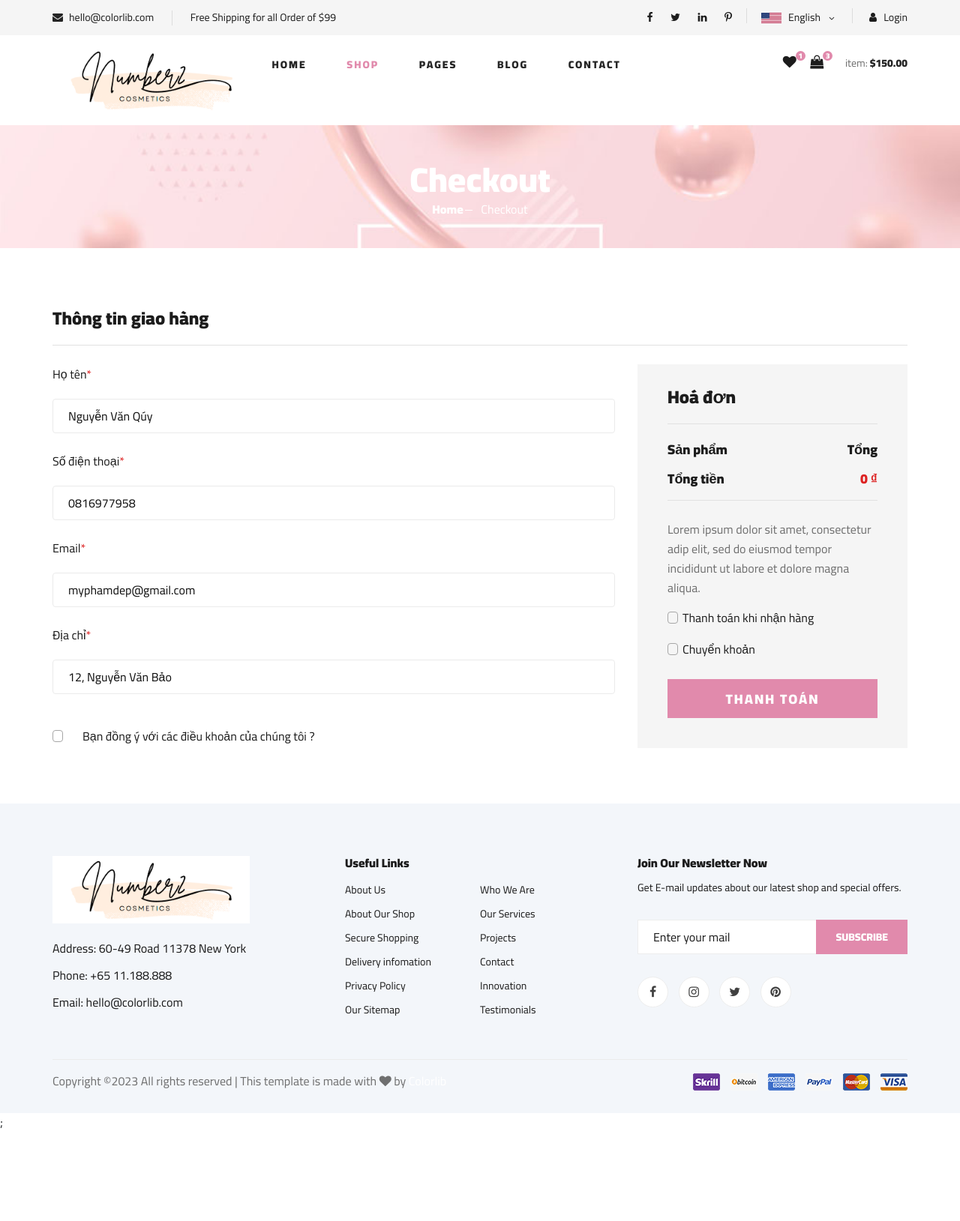
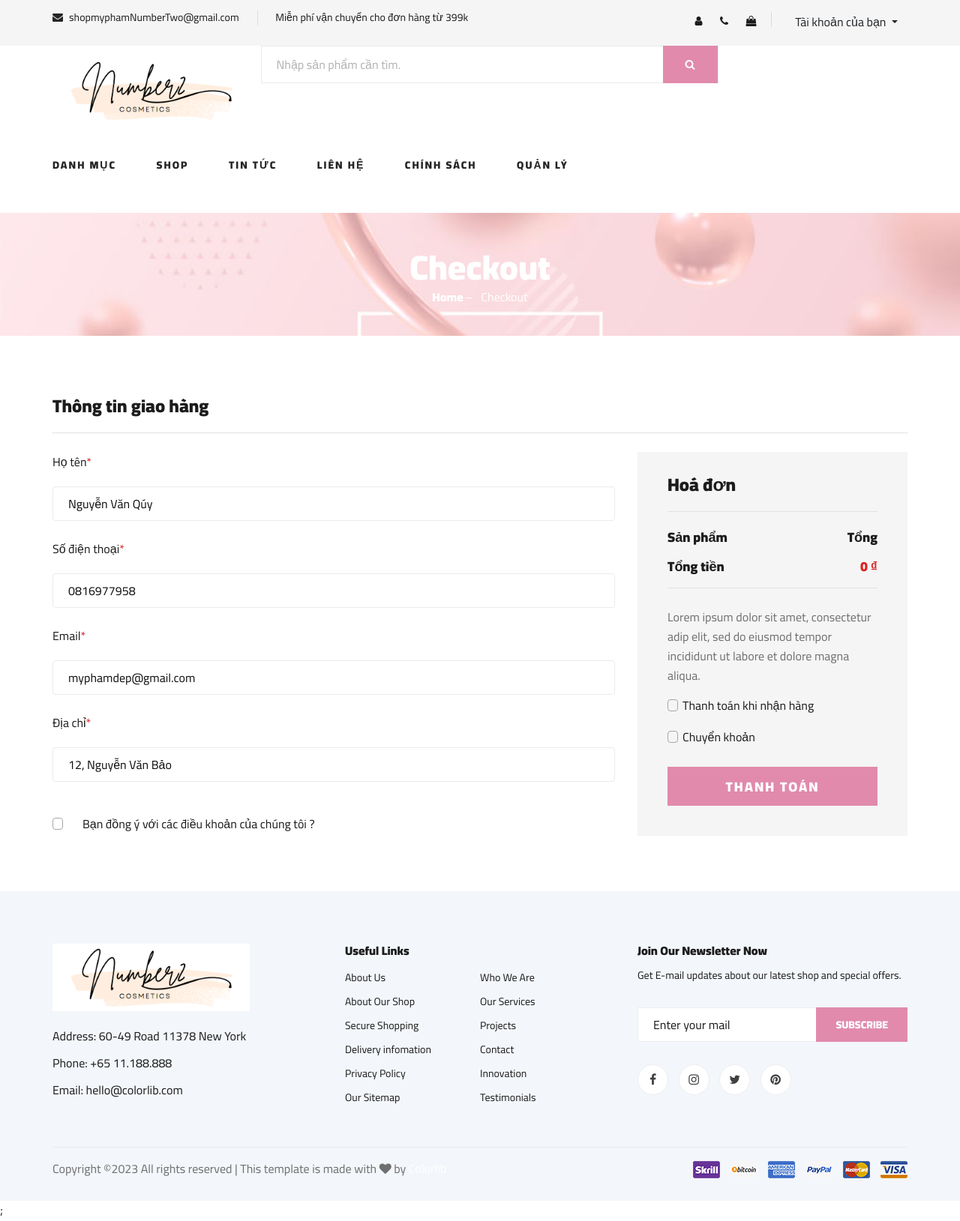
Before and after one commit to truongsut21/PTUD_N10_DEMO, a PHP site: page /pay.php in a window 1280 px wide. Shown: the whole page at 75% size. Before the commit the page ends 1505 px from the top, so only its background shows below. Run offline with PHP 8.4, Linux system fonts and the light colour scheme; the visitor is signed in with stand-in values (Sample User, id 1); data comes from the database, SQL or seed files in the repository.

Commit message:
fix lỗi admin

```diff
--- a/controller/cDetailsProduct.php
+++ b/controller/cDetailsProduct.php
@@ -13,9 +13,7 @@ class CDetailsProduct
         if (isset($_REQUEST["submitAddToCart"])) {
             $quantity = $_REQUEST["quantity"];
             $maSanPham = $_REQUEST["MaSanPham"];
-            echo $maSanPham;
-            echo "----------------------------------------------------------------";
-            echo $quantity;
+
             $respon = addToCart($quantity, $maSanPham);
 
             if ($respon) {
--- a/controller/cProductAdmin.php
+++ b/controller/cProductAdmin.php
@@ -26,7 +26,7 @@
 
             if($type == 'image/jpg' || $type == 'image/png' || $type == 'image/jpeg'){
                 if($size < 3*1024*1024){
-                    if(move_uploaded_file($hinhAnh["tmp_name"], 'image/'.$tenAnh)){
+                    if(move_uploaded_file($hinhAnh["tmp_name"], 'img/'.$tenAnh)){
                         $p = new MProduct();
                         $res = $p -> insertProduct($tenSP, $slt, $moTa, $giaBan, $giaNhap, $thuongHieu, $tenAnh, $hsd, $loaiSP, $nhaCC);
                         if($res){
--- a/model/mPay.php
+++ b/model/mPay.php
@@ -74,7 +74,7 @@ class MPay
                 echo  $sql_deleteProd;
                 $tbl = mysqli_query($con, $sql_deleteProd);
 
-                echo "<script> alert('them don hàng thêm thành công! --- makh: $maKhachHang')
+                echo "<script> alert('thêm đơn  hàng thêm thành công!)
                         window.location.href = 'index.php';
                         </script>";
             } else {
--- a/pay.php
+++ b/pay.php
@@ -36,145 +36,95 @@
     $pay = new CPay();
     $pay->handlePay();
     ?>
-    <!-- Humberger Begin -->
-    <div class="humberger__menu__overlay"></div>
-    <div class="humberger__menu__wrapper">
-        <div class="humberger__menu__logo">
-            <a href="#"><img src="img/logo.png" alt=""></a>
-        </div>
-        <div class="humberger__menu__cart">
-            <ul>
-                <li><a href="#"><i class="fa fa-heart"></i> <span>1</span></a></li>
-                <li><a href="#"><i class="fa fa-shopping-bag"></i> <span>3</span></a></li>
-            </ul>
-            <div class="header__cart__price">item: <span>$150.00</span></div>
-        </div>
-        <div class="humberger__menu__widget">
-            <div class="header__top__right__language">
-                <img src="img/language.png" alt="">
-                <div>English</div>
-                <span class="arrow_carrot-down"></span>
-                <ul>
-                    <li><a href="#">Spanis</a></li>
-                    <li><a href="#">English</a></li>
-                </ul>
-            </div>
-            <div class="header__top__right__auth">
-                <a href="#"><i class="fa fa-user"></i> Login</a>
-            </div>
-        </div>
-        <nav class="humberger__menu__nav mobile-menu">
-            <ul>
-                <li class="active"><a href="./index.php">Home</a></li>
-                <li><a href="./shop-grid.html">Shop</a></li>
-                <li><a href="#">Pages</a>
-                    <ul class="header__menu__dropdown">
-                        <li><a href="./shop-details.html">Shop Details</a></li>
-                        <li><a href="./cart.php">Shoping Cart</a></li>
-                        <li><a href="./checkout.html">Thanh Toán</a></li>
-                        <li><a href="./blog-details.html">Blog Details</a></li>
-                    </ul>
-                </li>
-                <li><a href="./blog.html">Blog</a></li>
-                <li><a href="./contact.html">Contact</a></li>
-            </ul>
-        </nav>
-        <div id="mobile-menu-wrap"></div>
-        <div class="header__top__right__social">
-            <a href="#"><i class="fa fa-facebook"></i></a>
-            <a href="#"><i class="fa fa-twitter"></i></a>
-            <a href="#"><i class="fa fa-linkedin"></i></a>
-            <a href="#"><i class="fa fa-pinterest-p"></i></a>
-        </div>
-        <div class="humberger__menu__contact">
-            <ul>
-                <li><i class="fa fa-envelope"></i> hello@colorlib.com</li>
-                <li>Free Shipping for all Order of $99</li>
-            </ul>
-        </div>
-    </div>
-    <!-- Humberger End -->
 
     <!-- Header Section Begin -->
     <header class="header">
         <div class="header__top">
             <div class="container">
                 <div class="row">
-                    <div class="col-lg-6">
+                    <div class="col-lg-8 col-md-6">
                         <div class="header__top__left">
                             <ul>
-                                <li><i class="fa fa-envelope"></i> hello@colorlib.com</li>
-                                <li>Free Shipping for all Order of $99</li>
+                                <li><i class="fa fa-envelope"></i> shopmyphamNumberTwo@gmail.com</li>
+                                <li>Miễn phí vận chuyển cho đơn hàng từ 399k</li>
                             </ul>
                         </div>
                     </div>
-                    <div class="col-lg-6">
+
+                    <div class="col-lg-4 col-md-6">
                         <div class="header__top__right">
                             <div class="header__top__right__social">
-                                <a href="#"><i class="fa fa-facebook"></i></a>
-                                <a href="#"><i class="fa fa-twitter"></i></a>
-                                <a href="#"><i class="fa fa-linkedin"></i></a>
-                                <a href="#"><i class="fa fa-pinterest-p"></i></a>
+                                <a href="#"><i class="fa fa-user"></i></a>
+                                <a href="#"><i class="fa fa-phone"></i></a>
+                                <a href="cart.php"><i class="fa fa-shopping-bag"></i></a>
                             </div>
-                            <div class="header__top__right__language">
-                                <img src="img/language.png" alt="">
-                                <div>English</div>
-                                <span class="arrow_carrot-down"></span>
-                                <ul>
-                                    <li><a href="#">Spanis</a></li>
-                                    <li><a href="#">English</a></li>
-                                </ul>
-                            </div>
+
                             <div class="header__top__right__auth">
-                                <a href="#"><i class="fa fa-user"></i> Login</a>
+                                <div class="dropdown">
+                                    <button  class="btn dropdown-toggle" type="button"
+                                        id="dropdownMenuButton" data-toggle="dropdown" aria-haspopup="true"
+                                        aria-expanded="false">
+                                        Tài khoản của bạn
+                                    </button>
+                                    <div class="dropdown-menu" aria-labelledby="dropdownMenuButton">
+                                    <a class="dropdown-item" href="view/capnhatttcn.php">Cập nhật thông tin</a>
+                                    <a class="dropdown-item" href="view/doimatkhau.php">Đổi mật khẩu</a>
+                                    <a class="dropdown-item" href="?action=logout">Đăng xuất</a>
+                                    </div>
+                                </div>
                             </div>
                         </div>
                     </div>
                 </div>
             </div>
         </div>
+        </div>
+
         <div class="container">
             <div class="row">
+
                 <div class="col-lg-3">
                     <div class="header__logo">
-                        <a href="./index.php"><img src="img/logo.png" alt=""></a>
+                        <a href="../PTUD_N10_DEMO/index.php"><img src="../PTUD_N10_DEMO/img/logo.png" alt=""></a>
                     </div>
                 </div>
-                <div class="col-lg-6">
+
+                <div class="hero__search">
+                    <div class="hero__search__form">
+                        <form action="#" method="get">
+                            <input type="text" name="tim" placeholder="Nhập sản phẩm cần tìm.">
+                            <button class="site-btn" type="submit" name="timkiem">
+                                <i class="fa fa-search" value="Tìm kiếm"></i>
+                            </button>
+                        </form>
+                    </div>
+                </div>
+
+                <div class="col-lg-12">
                     <nav class="header__menu">
                         <ul>
-                            <li><a href="./index.php">Home</a></li>
-                            <li class="active"><a href="./shop-grid.html">Shop</a></li>
-                            <li><a href="#">Pages</a>
+                            <li><a href="#">Danh mục</a>
                                 <ul class="header__menu__dropdown">
-                                    <li><a href="./shop-details.html">Shop Details</a></li>
-                                    <li><a href="./cart.php">Shoping Cart</a></li>
-                                    <li><a href="./checkout.html">Check Out</a></li>
-                                    <li><a href="./blog-details.html">Blog Details</a></li>
+                                    <li><a href="../PTUD_N10_DEMO/xemsanpham.php">Xem sản phẩm</a></li>
+                                    <li><a href="../PTUD_N10_DEMO/dathang.php">Đặt hàng</a></li>
+                                    <li><a href="../PTUD_N10_DEMO/thongtinsanpham.html">Xem thông tin đơn hàng</a></li>
+                                    <li><a href="../PTUD_N10_DEMO/huydon.html">Hủy đơn</a></li>
+                                    <li><a href="#">Khác</a></li>
                                 </ul>
                             </li>
-                            <li><a href="./blog.html">Blog</a></li>
-                            <li><a href="./contact.html">Contact</a></li>
+                            <li><a href="../PTUD_N10_DEMO/shop.php">Shop</a></li>
+                            <li><a href="#">Tin tức</a></li>
+                            <li><a href="#">Liên hệ</a></li>
+                            <li><a href="#">Chính sách</a></li>
+                            <li><a href="#">Quản lý</a></li>
                         </ul>
                     </nav>
                 </div>
-                <div class="col-lg-3">
-                    <div class="header__cart">
-                        <ul>
-                            <li><a href="#"><i class="fa fa-heart"></i> <span>1</span></a></li>
-                            <li><a href="#"><i class="fa fa-shopping-bag"></i> <span>3</span></a></li>
-                        </ul>
-                        <div class="header__cart__price">item: <span>$150.00</span></div>
-                    </div>
-                </div>
-            </div>
-            <div class="humberger__open">
-                <i class="fa fa-bars"></i>
             </div>
         </div>
     </header>
     <!-- Header Section End -->
-
+    <br>
 
     <!-- Breadcrumb Section Begin -->
     <section class="breadcrumb-section set-bg" data-setbg="img/breadcrumb.jpg">
--- a/view/capnhatttcn.php
+++ b/view/capnhatttcn.php
@@ -40,7 +40,7 @@ if((isset($_POST['submit'])) && ($_POST['submit'])){
 
             if ($result) {
                 echo "<script> alert('Cập nhật thông tin thành công')</script>";
-                echo header("refresh: 0; url='../layout/header.php'");
+                echo header("refresh: 0; url='../indexuser.php'");
             } else {
                 echo "Lỗi cập nhật thông tin: " . mysqli_error($conn);
             }
--- a/view/doimatkhau.php
+++ b/view/doimatkhau.php
@@ -28,7 +28,7 @@ if((isset($_POST['submit'])) && ($_POST['submit'])){
             $kq = $p->capnhatmatkhau($oldPassword, $newPassword,$SoDienThoaiSession);
                 if($kq==1){
                     echo "<script> alert('Đổi mật khẩu thành công')</script>";
-                    echo header("refresh: 0; url='../layout/header.php'");
+                    echo header("refresh: 0; url='../indexuser.php'");
                 }
                 else{
                     $txt = "Lỗi";
--- a/view/editProductAdmin.php
+++ b/view/editProductAdmin.php
@@ -108,7 +108,7 @@
             <div class="form-group col-md-7">
                 <label for="">Loại sản phẩm</label>
                 <?php
-                include_once("Controller/cLoaiSPAmin.php");
+                include_once("Controller/cLoaiSPAdmin.php");
                 $cloai = new CLoaiSP();
                 $tbl = $cloai->getAllLoaiSP();
 
@@ -130,7 +130,7 @@
             <div class="form-group col-md-12">
                 <label>Nhà cung cấp</label>
                 <?php
-                include_once("Controller/Admin.php");
+                include_once("Controller/cNhaCCAdmin.php");
                 $ce = new CNhaCC();
                 $tbl = $ce->getAllNCC();
 
--- a/view/taomkm.php
+++ b/view/taomkm.php
@@ -3,6 +3,8 @@
     ob_start();
     include "../Model/ketnoi.php";
     include "../Model/khachhang.php";
+    $mkdefa = '';
+    $remkdefa = '';
 if((isset($_POST['submit'])) && ($_POST['submit'])){
             $email = $_SESSION['employee_id_check'];
             $newPassword=$_REQUEST["newPassword"];
@@ -32,8 +34,7 @@ if((isset($_POST['submit'])) && ($_POST['submit'])){
             $txt = "loi";
         }
 
-        $mkdefa = '';
-        $remkdefa = '';
+
         $mkdefa = $newPassword;
         $remkdefa = $renewPassword;
 
--- a/view/vProductAdmin.php
+++ b/view/vProductAdmin.php
@@ -94,7 +94,7 @@
                             echo "<td>".number_format($row["GiaBan"], 0,".", ".")."VNĐ</td>";
                             echo "<td>".number_format($row["GiaNhap"], 0,".", ".")."VNĐ</td>";
                             echo "<td>".$row["ThuongHieu"]."</td>";
-                            echo "<td>"."<img src='Image/".$row["HinhAnh"]."' alt='".$row["HinhAnh"]."' width= '50px' height= '50px'>"."</td>";
+                            echo "<td>"."<img src='img/".$row["HinhAnh"]."' alt='".$row["HinhAnh"]."' width= '50px' height= '50px'>"."</td>";
                             echo "<td>".date("d/m/Y", strtotime($row["HanSuDung"]))."</td>";
                             echo "<td>".$row["LoaiSanPham"]."</td>";
                             echo "<td>".$row["NhaCungCap"]."</td>";
```
Also changed, not shown: indexuser.php (+6 -6 lines), img/Test.jpg (added).
